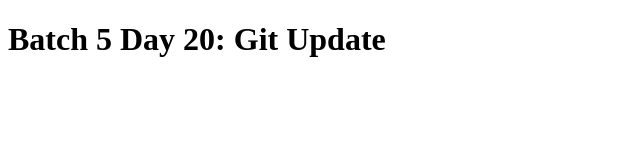
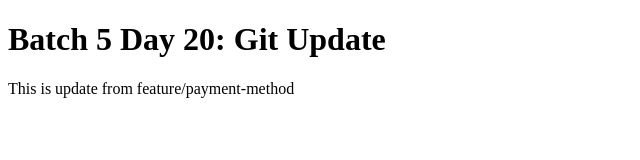
Before and after one commit to dwiyanto/batch-5-day-18, a plain HTML site: page index.html in a window 1280 px wide. Shown: the whole page, without its empty margins (0-640 px from the left). Drawn offline with Linux system fonts and the light colour scheme.

```diff
--- a/index.html
+++ b/index.html
@@ -8,5 +8,6 @@
 </head>
 <body>
   <h1>Batch 5 Day 20: Git Update</h1>
+  <p>This is update from feature/payment-method</p>
 </body>
 </html>
```
